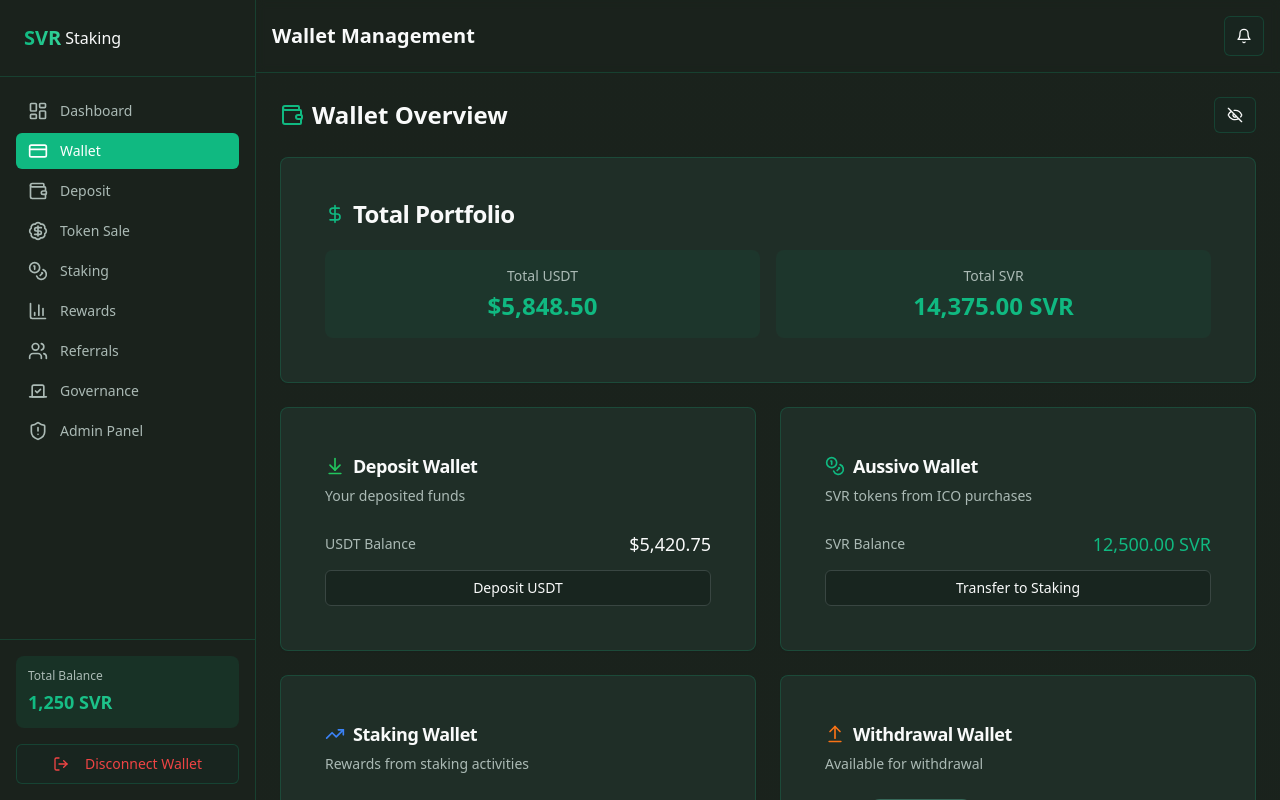
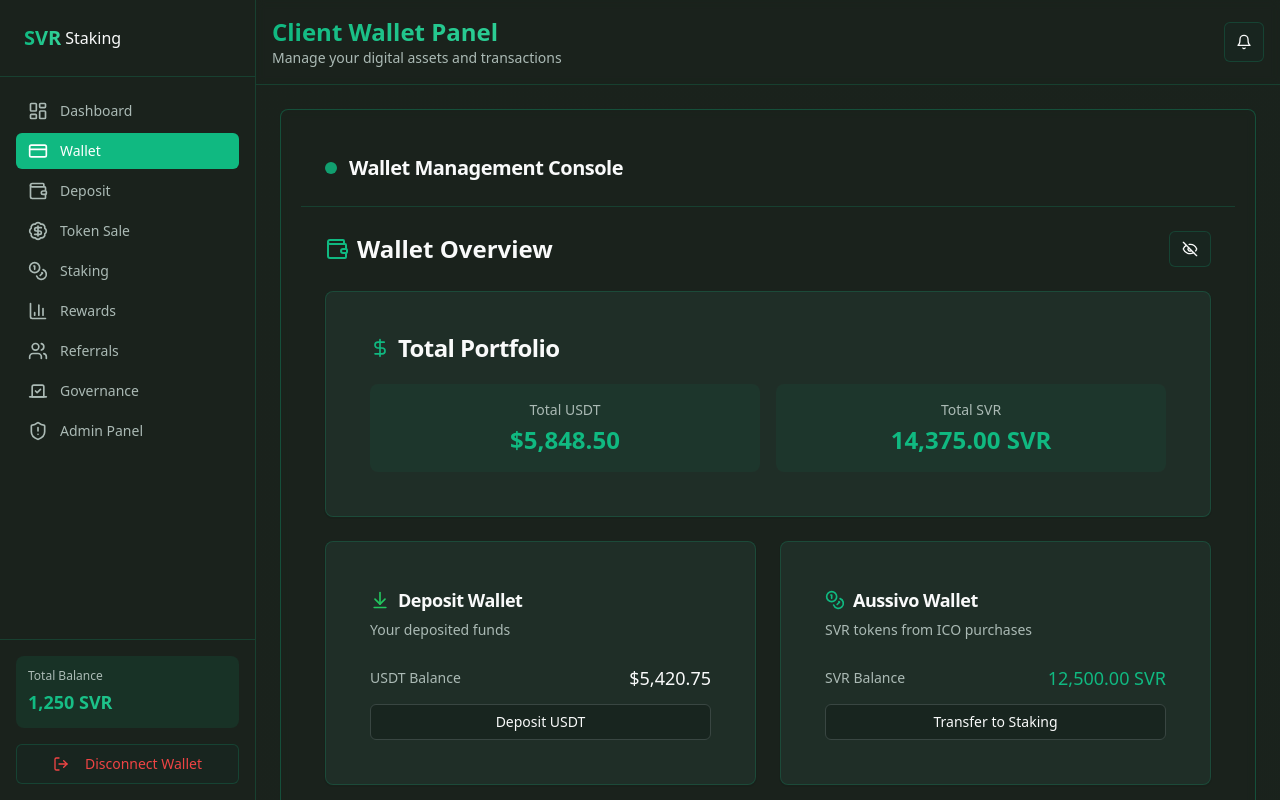
Before and after one commit to SKfraz04/AussivoUserPanel, a React (Vite) app: page /wallet in a window 1280 px wide. Shown: the top 800 px of the page. Built offline with nearby package versions, Linux system fonts and the light colour scheme.

Commit message:
Move Wallet to Client Panel
The AI moved the Wallet page from the main application route to the client panel.

```diff
--- a/src/pages/Wallet.tsx
+++ b/src/pages/Wallet.tsx
@@ -5,6 +5,7 @@ import DashboardSidebar from '@/components/DashboardSidebar';
 import WalletMenu from '@/components/WalletMenu';
 import { Bell } from 'lucide-react';
 import { Button } from '@/components/ui/button';
+import { Card, CardContent, CardHeader, CardTitle } from '@/components/ui/card';
 
 const Wallet = () => {
   const navigate = useNavigate();
@@ -36,17 +37,35 @@ const Wallet = () => {
       <DashboardSidebar onLogout={handleLogout} />
 
       <div className="lg:pl-64">
-        {/* Top bar */}
-        <div className="p-4 border-b border-svr-primary/20 backdrop-blur-sm flex justify-between items-center">
-          <h1 className="text-xl font-bold">Wallet Management</h1>
-          <Button variant="outline" size="icon" className="border-svr-primary/20">
-            <Bell className="h-4 w-4" />
-          </Button>
+        {/* Client Panel Header */}
+        <div className="p-4 border-b border-svr-primary/20 backdrop-blur-sm">
+          <div className="flex justify-between items-center">
+            <div>
+              <h1 className="text-2xl font-bold gradient-text">Client Wallet Panel</h1>
+              <p className="text-muted-foreground text-sm">Manage your digital assets and transactions</p>
+            </div>
+            <Button variant="outline" size="icon" className="border-svr-primary/20">
+              <Bell className="h-4 w-4" />
+            </Button>
+          </div>
         </div>
 
-        {/* Main content */}
+        {/* Client Panel Content */}
         <main className="p-6">
-          <WalletMenu {...mockWalletData} />
+          <div className="max-w-7xl mx-auto">
+            {/* Client Panel Wrapper */}
+            <Card className="dashboard-card border-svr-primary/30 bg-svr-dark/50 backdrop-blur-sm">
+              <CardHeader className="border-b border-svr-primary/20">
+                <CardTitle className="text-xl flex items-center">
+                  <div className="w-3 h-3 bg-svr-primary rounded-full mr-3 animate-pulse"></div>
+                  Wallet Management Console
+                </CardTitle>
+              </CardHeader>
+              <CardContent className="p-6">
+                <WalletMenu {...mockWalletData} />
+              </CardContent>
+            </Card>
+          </div>
         </main>
       </div>
     </div>
```
